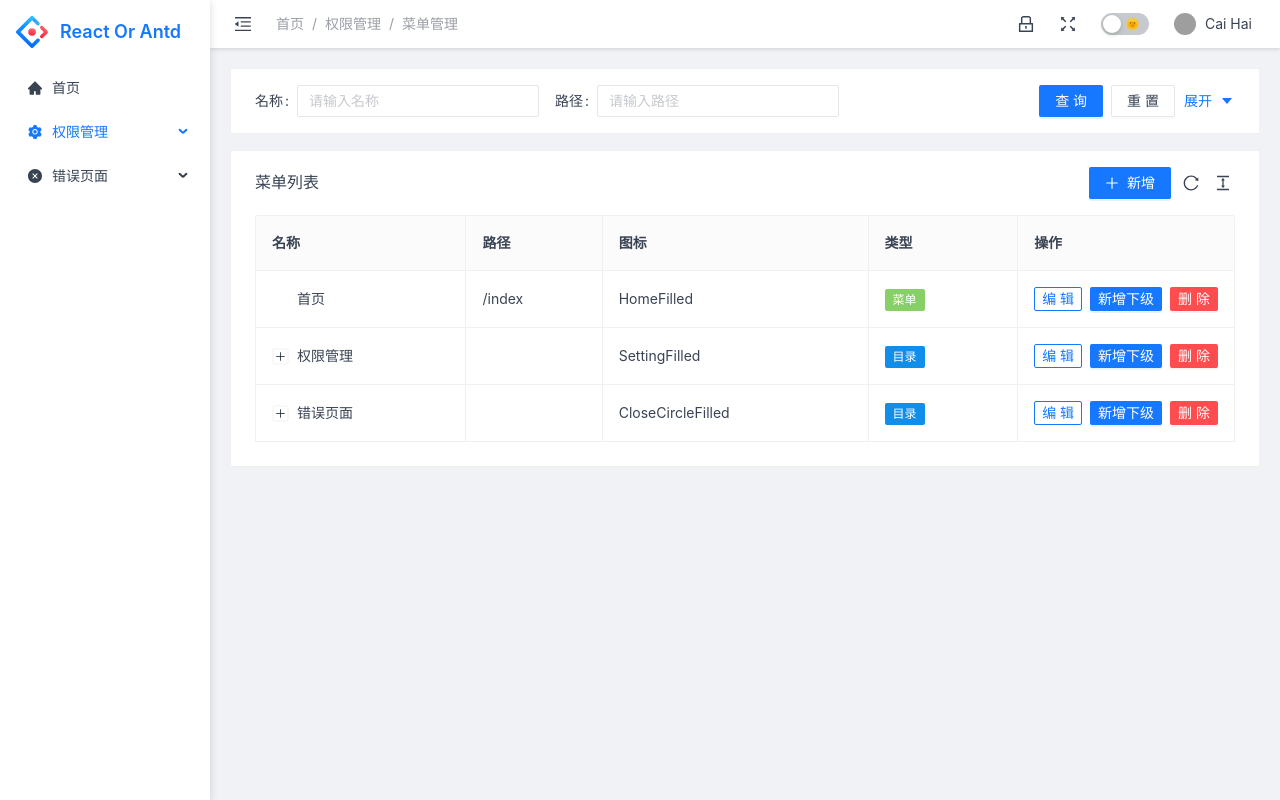
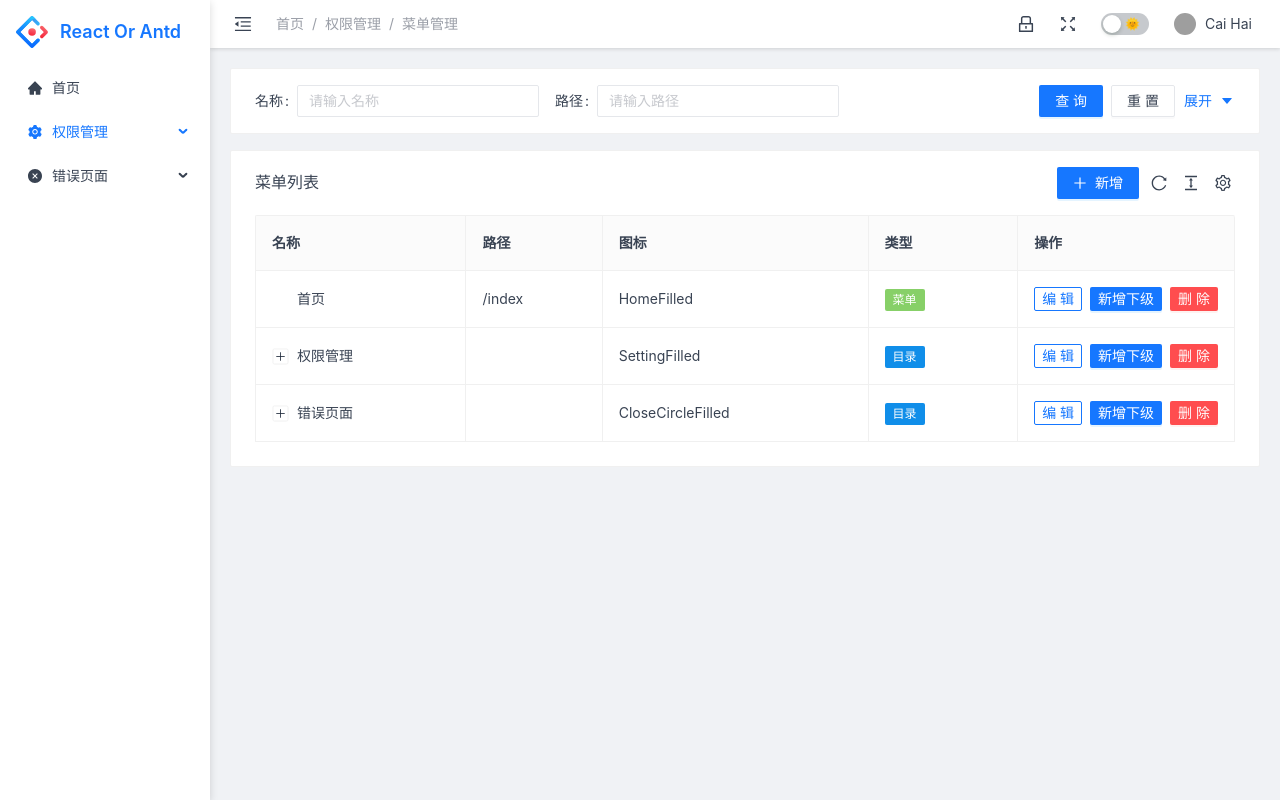
Before and after one commit to caihai123/react-admin-web, a React app: page /permis/menu in a window 1280 px wide. Built offline with nearby package versions, Linux system fonts and the light colour scheme; grey boxes are pictures that could not be loaded; what rc-tween-one would draw is missing.

Commit message:
【更新】表格列设置功能

```diff
--- /dev/null
+++ b/src/components/ProTable/ColumnSetting.jsx
@@ -0,0 +1,75 @@
+import { useState } from "react";
+import { Popover, Checkbox, Divider, Button } from "antd";
+
+const ColumnSetting = function (props) {
+  const { children, value, onChange, options } = props;
+
+  const plainOptions = options.map((item) => item.value);
+
+  const [indeterminate, setIndeterminate] = useState(false);
+  const [checkAll, setCheckAll] = useState(true);
+
+  const onCheckAllChange = (e) => {
+    onChange(e.target.checked ? plainOptions : []);
+    setIndeterminate(false);
+    setCheckAll(e.target.checked);
+  };
+
+  const onCheckChange = (list) => {
+    onChange(list);
+    setIndeterminate(!!list.length && list.length < plainOptions.length);
+    setCheckAll(list.length === plainOptions.length);
+  };
+
+  return (
+    <Popover
+      arrow={false}
+      content={
+        <div style={{ minWidth: 176 }}>
+          <div
+            style={{
+              display: "flex",
+              justifyContent: "space-between",
+            }}
+          >
+            <Checkbox
+              indeterminate={indeterminate}
+              onChange={onCheckAllChange}
+              checked={checkAll}
+            >
+              列展示
+            </Checkbox>
+            <Button
+              type="link"
+              style={{ height: 22, lineHeight: 1, padding: 0 }}
+              onClick={() => onCheckChange(plainOptions)}
+            >
+              重置
+            </Button>
+          </div>
+          <Divider style={{ margin: "4px 0" }} />
+          <Checkbox.Group
+            value={value}
+            onChange={(keys) => onCheckChange(keys)}
+            style={{ display: "block" }}
+          >
+            {options.map((item) => (
+              <Checkbox
+                style={{ display: "flex", margin: 0 }}
+                value={item.value}
+                key={item.value}
+              >
+                {item.label}
+              </Checkbox>
+            ))}
+          </Checkbox.Group>
+        </div>
+      }
+      placement="bottomRight"
+      trigger="click"
+    >
+      {children}
+    </Popover>
+  );
+};
+export default ColumnSetting;
--- a/src/components/ProTable/index.jsx
+++ b/src/components/ProTable/index.jsx
@@ -24,8 +24,9 @@ import PropTypes from "prop-types";
 import {
   ReloadOutlined,
   ColumnHeightOutlined,
-  // SettingOutlined,
+  SettingOutlined,
 } from "@ant-design/icons";
+import ColumnSetting from "./ColumnSetting";
 
 // 生成输入框
 const createInput = function (item) {
@@ -42,7 +43,11 @@ const createInput = function (item) {
   }
 };
 
-const initialTableSize = "large";
+const getRowkey = function (row) {
+  return row.key || row.dataIndex;
+};
+
+const initialTableSize = "large"; // 表格尺寸默认值
 
 const ProTable = forwardRef(function (props, ref) {
   const {
@@ -87,7 +92,7 @@ const ProTable = forwardRef(function (props, ref) {
         <Form.Item
           label={item.title}
           name={item.dataIndex}
-          key={item.key || item.dataIndex}
+          key={getRowkey(item)}
         >
           {createInput(item)}
         </Form.Item>
@@ -98,6 +103,11 @@ const ProTable = forwardRef(function (props, ref) {
   const tableColumns = useMemo(
     () => columns.filter((item) => item.hideInTable !== true),
     [columns]
+  );
+
+  // 表格设置栏
+  const [configkeys, setConfigkeys] = useState(
+    tableColumns.map((item) => getRowkey(item))
   );
 
   const [params, setParams] = useState(initialValues);
@@ -213,11 +223,21 @@ const ProTable = forwardRef(function (props, ref) {
                     </Tooltip>
                   </div>
                 </Dropdown>
-                {/* <div className={styles["toolbar-setting-item"]}>
-                  <Tooltip title="列设置">
-                    <SettingOutlined />
-                  </Tooltip>
-                </div> */}
+
+                <ColumnSetting
+                  value={configkeys}
+                  options={tableColumns.map((item) => ({
+                    label: item.title,
+                    value: getRowkey(item),
+                  }))}
+                  onChange={(keys) => setConfigkeys(keys)}
+                >
+                  <div className={styles["toolbar-setting-item"]}>
+                    <Tooltip title="列设置">
+                      <SettingOutlined />
+                    </Tooltip>
+                  </div>
+                </ColumnSetting>
               </div>
             </div>
           </div>
@@ -251,7 +271,10 @@ const ProTable = forwardRef(function (props, ref) {
           <Table
             rowKey={props.rowKey}
             dataSource={tableData?.list}
-            columns={tableColumns}
+            columns={tableColumns.filter((item) => {
+              const key = getRowkey(item);
+              return configkeys.includes(key);
+            })}
             pagination={
               paginationConfig
                 ? {
```
